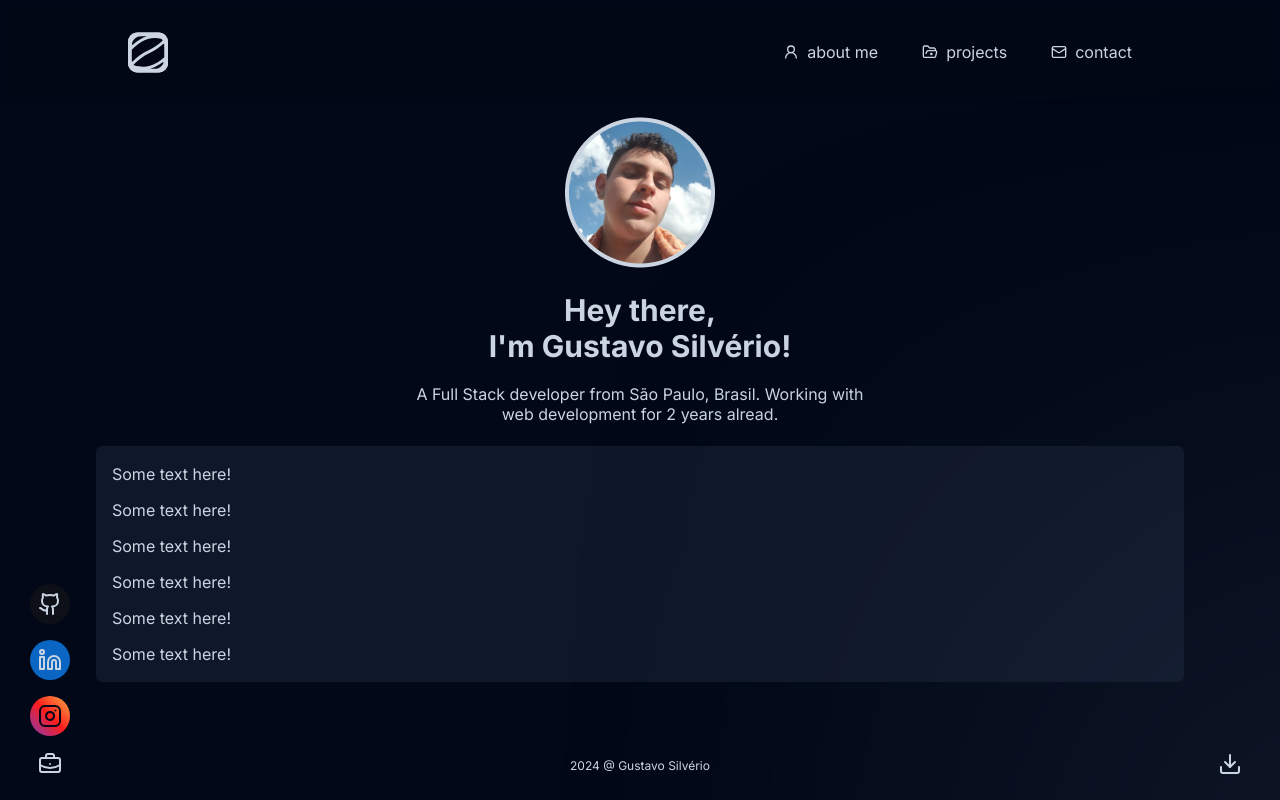
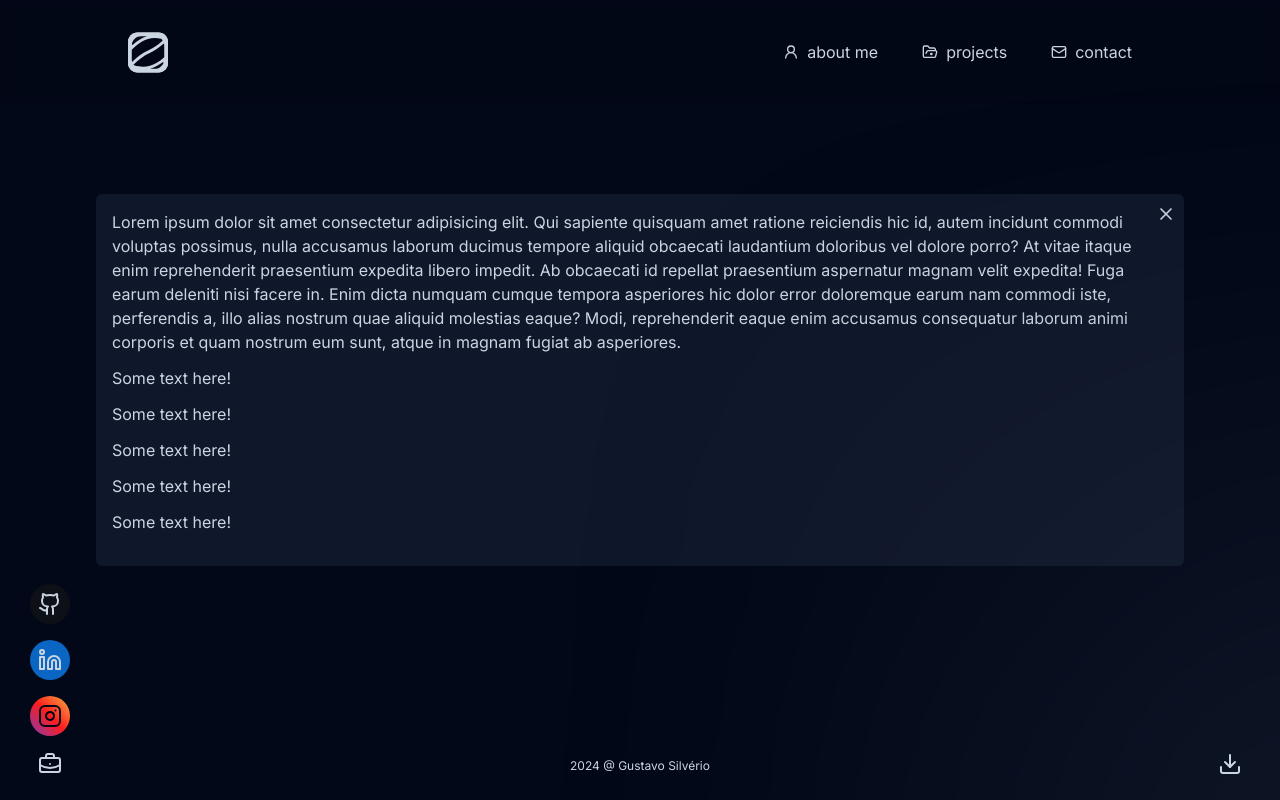
Before and after one commit to gustavosilverio/portfolio-2024, a Next.js app: page / in a window 1280 px wide. Both pictures are taken after a click on the button 640 px from the left and 573 px from the top of the page. Built offline with nearby package versions, Linux system fonts and the light colour scheme.

Commit message:
structure finished

```diff
--- a/src/app/(home)/page.tsx
+++ b/src/app/(home)/page.tsx
@@ -1,7 +1,7 @@
 "use client"
 
 import { MainContainer } from "@/components/mainContainer/mainContainer"
-import { CircleHelp } from "lucide-react"
+import { CircleHelp, X } from "lucide-react"
 import Image from "next/image"
 import { motion, Variants } from "framer-motion"
 import { useState } from "react"
@@ -24,7 +24,29 @@ export default function Home() {
 				className="flex flex-col justify-center items-center w-full h-full"
 				animate={showSummary ? "open" : "closed"}
 			>
-				<motion.div className="animate-fade-in flex flex-col items-center space-y-6 max-w-[454px] w-full">
+				<motion.div
+					className="animate-fade-in flex flex-col items-center space-y-6 max-w-[454px] w-full absolute top-auto"
+					variants={{
+						open: {
+							opacity: 0,
+							scale: 0,
+						},
+
+						closed: {
+							opacity: 1,
+							scale: 1,
+
+							transition: {
+								delay: .2,
+							},
+						},
+					}}
+					transition={{
+						type: "spring",
+						bounce: 0.3,
+						duration: 0.3
+					}}
+				>
 					<Image
 						priority
 						src="/images/profile.png"
@@ -69,33 +91,99 @@ export default function Home() {
 					</div>
 				</motion.div>
 
-				<motion.div className="flex flex-col items-center justify-center w-full max-h-[372px] px-16">
+				<motion.div className="flex flex-col items-center justify-center w-full h-full max-h-[372px] px-16">
 					<motion.div
-						className="flex flex-col gap-3 bg-slate-900 rounded-md w-full h-full p-4"
+						className="bg-slate-900 rounded-md w-full h-full p-4 relative"
 						initial={false}
 						variants={{
 							open: {
 								opacity: 1,
 								scale: 1,
 								y: -38,
-								display: "flex",
 
 								transition: {
 									type: "spring",
 									bounce: 0.3,
-									delayChildren: 0.65,
-									staggerChildren: 0.05,
+									delay: .2,
 								},
 							},
 
 							closed: {
-								display: "none",
 								opacity: 0,
 								scale: 0,
 								y: 0,
+
+								transition: {
+									type: "spring",
+									bounce: 0.3,
+								},
 							},
 						}}
 					>
+						<motion.button
+							className="absolute right-2 top-2"
+							onClick={() => setShowSummary(false)}
+							whileHover={{
+								scale: 1.2
+							}}
+							transition={{
+								type: 'spring',
+								bounce: 0.3,
+							}}
+						>
+							<span>
+								<X className="w-[20px]" />
+							</span>
+						</motion.button>
+
+						<motion.div
+							className="flex flex-col gap-3 overflow-y-auto h-full mr-4 pr-2"
+							variants={{
+								open: {
+									transition: {
+										delayChildren: 0.65,
+										staggerChildren: 0.05,
+									}
+								},
+								closed: {},
+							}}
+						>
+							<motion.p
+								variants={itemVariant}
+								transition={{ type: "spring" }}
+							>
+								Lorem ipsum dolor sit amet consectetur adipisicing elit. Qui sapiente quisquam amet ratione reiciendis hic id, autem incidunt commodi voluptas possimus, nulla accusamus laborum ducimus tempore aliquid obcaecati laudantium doloribus vel dolore porro? At vitae itaque enim reprehenderit praesentium expedita libero impedit. Ab obcaecati id repellat praesentium aspernatur magnam velit expedita! Fuga earum deleniti nisi facere in. Enim dicta numquam cumque tempora asperiores hic dolor error doloremque earum nam commodi iste, perferendis a, illo alias nostrum quae aliquid molestias eaque? Modi, reprehenderit eaque enim accusamus consequatur laborum animi corporis et quam nostrum eum sunt, atque in magnam fugiat ab asperiores.
+							</motion.p>
+							<motion.p
+								variants={itemVariant}
+								transition={{ type: "spring" }}
+							>
+								Some text here!
+							</motion.p>
+							<motion.p
+								variants={itemVariant}
+								transition={{ type: "spring" }}
+							>
+								Some text here!
+							</motion.p>
+							<motion.p
+								variants={itemVariant}
+								transition={{ type: "spring" }}
+							>
+								Some text here!
+							</motion.p>
+							<motion.p
+								variants={itemVariant}
+								transition={{ type: "spring" }}
+							>
+								Some text here!
+							</motion.p>
+							<motion.p
+								variants={itemVariant}
+								transition={{ type: "spring" }}
+							>
+								Some text here!
+							</motion.p>
 							<motion.p
 								variants={itemVariant}
 								transition={{ type: "spring" }}
@@ -135,6 +223,7 @@ export default function Home() {
 						</motion.div>
 					</motion.div>
 				</motion.div>
+			</motion.div>
 		</MainContainer>
 	)
 }
```
Lines whose indentation alone changed are shown as unchanged.
